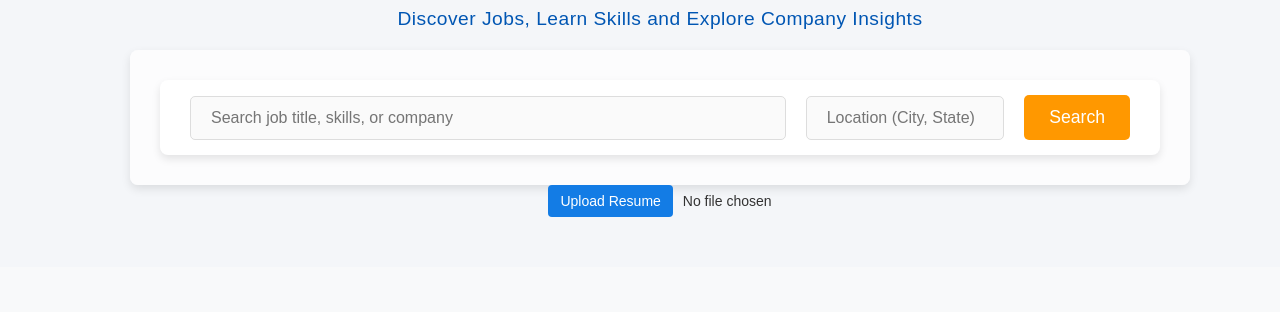
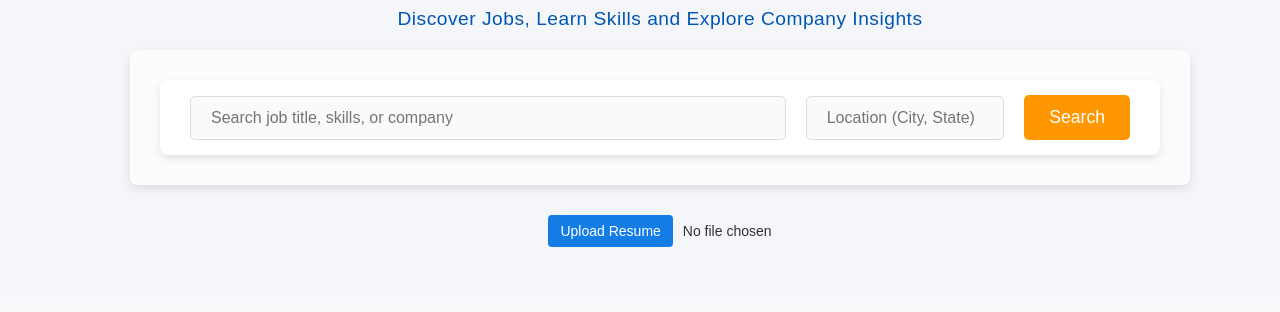
Before and after one commit to sarthakagarwal2060/Careers-Designer, a plain HTML site: page index.htm in a window 1280 px wide. Shown: the part 199-511 px from the top of the page. Drawn offline with Linux system fonts and the light colour scheme.

Commit message:
Update styles.css

```diff
--- a/styles.css
+++ b/styles.css
@@ -241,6 +241,7 @@
     }
 
     .upload-button {
+        margin-top: 30px;
         padding: 8px 12px;
         background-color: #137ce5;
         color: white;
@@ -255,6 +256,7 @@
     }
 
     #file-name {
+        margin-top:30px;
         font-size: 14px;
         color: #333;
     }
```
